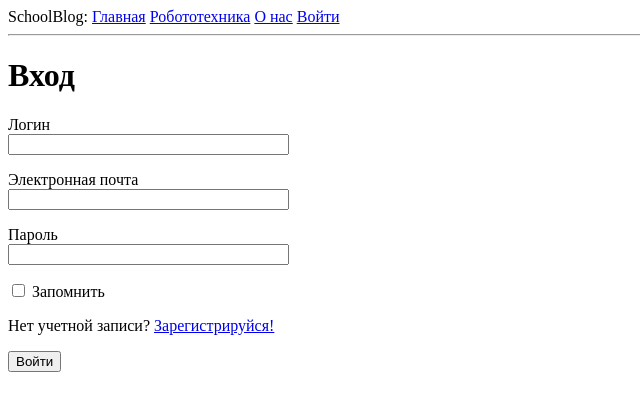
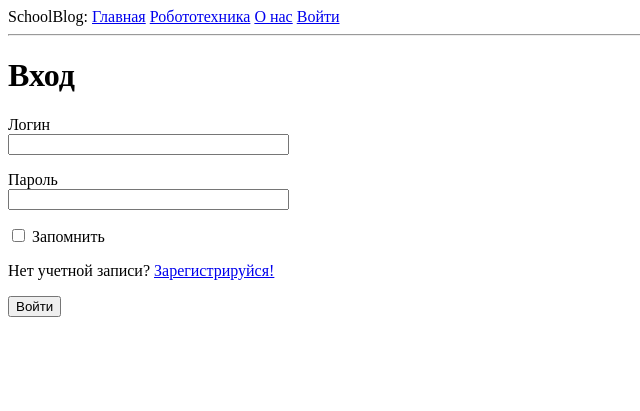
Before and after one commit to shevchenk0alex/scblog, a Flask app: page /login in a window 1280 px wide. Shown: the top 411 px of the page, without its empty margins (0-640 px from the left). Run offline with Flask 3, Linux system fonts and the light colour scheme.

Commit message:
fix login form

```diff
--- a/app/forms.py
+++ b/app/forms.py
@@ -27,7 +27,7 @@ class RegistrationForm(FlaskForm):
 
 class LoginForm(FlaskForm):
     username = StringField('Логин', validators=[DataRequired()])
-    email = StringField('Электронная почта',validators=[DataRequired()])
+    #email = StringField('Электронная почта',validators=[DataRequired()])
     password = PasswordField('Пароль', validators=[DataRequired()])
     remember_me = BooleanField('Запомнить')
     submit = SubmitField('Войти')
--- a/app/templates/login.html
+++ b/app/templates/login.html
@@ -8,13 +8,6 @@
             {{ form.username.label }}<br>
             {{ form.username(size=32) }}<br>
             {% for error in form.username.errors %}
-            <span style="color: red;">[{{ error }}]</span>
-            {% endfor %}
-        </p>
-		<p>
-            {{ form.email.label }}<br>
-            {{ form.email(size=32) }}<br>
-            {% for error in form.email.errors %}
             <span style="color: red;">[{{ error }}]</span>
             {% endfor %}
         </p>
```
